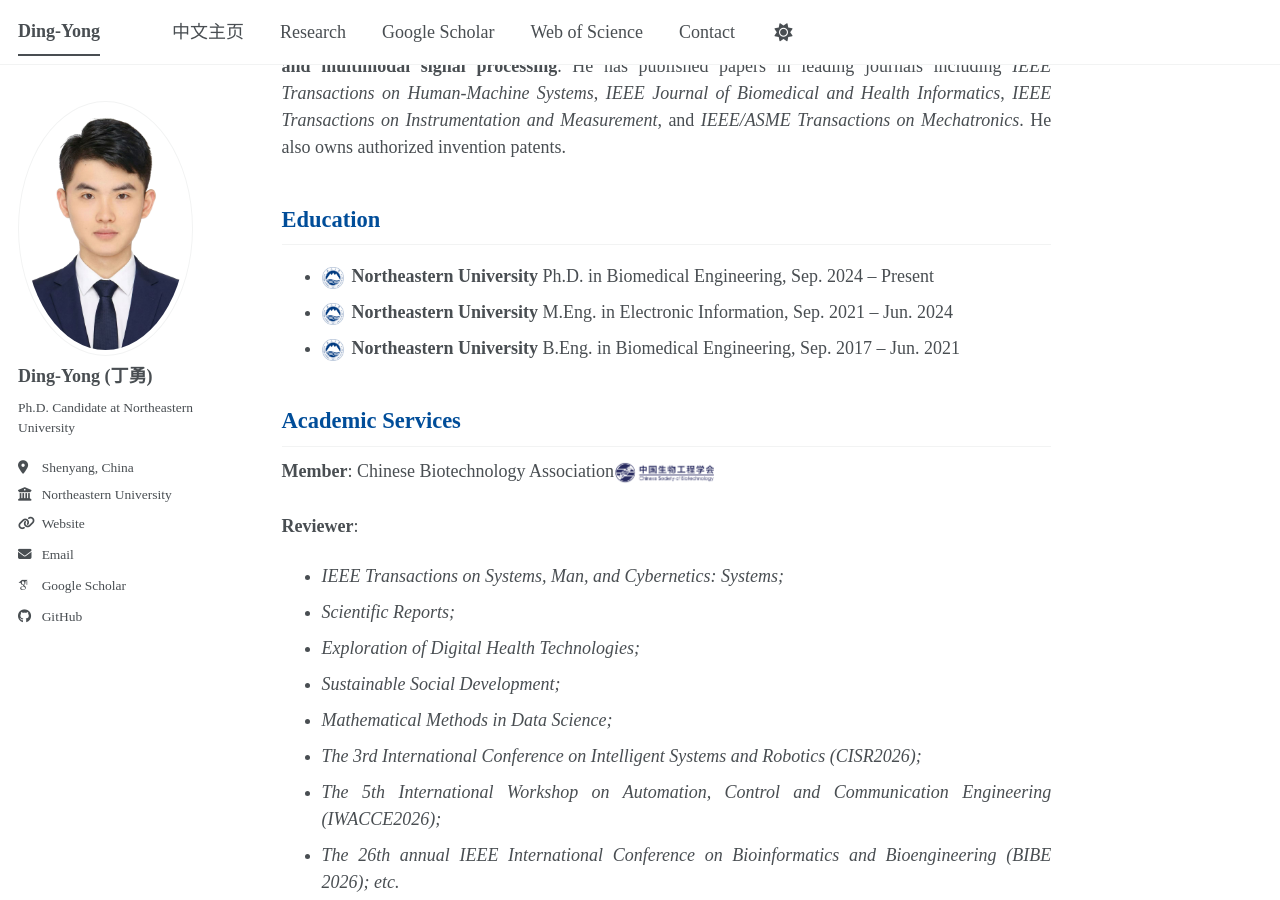
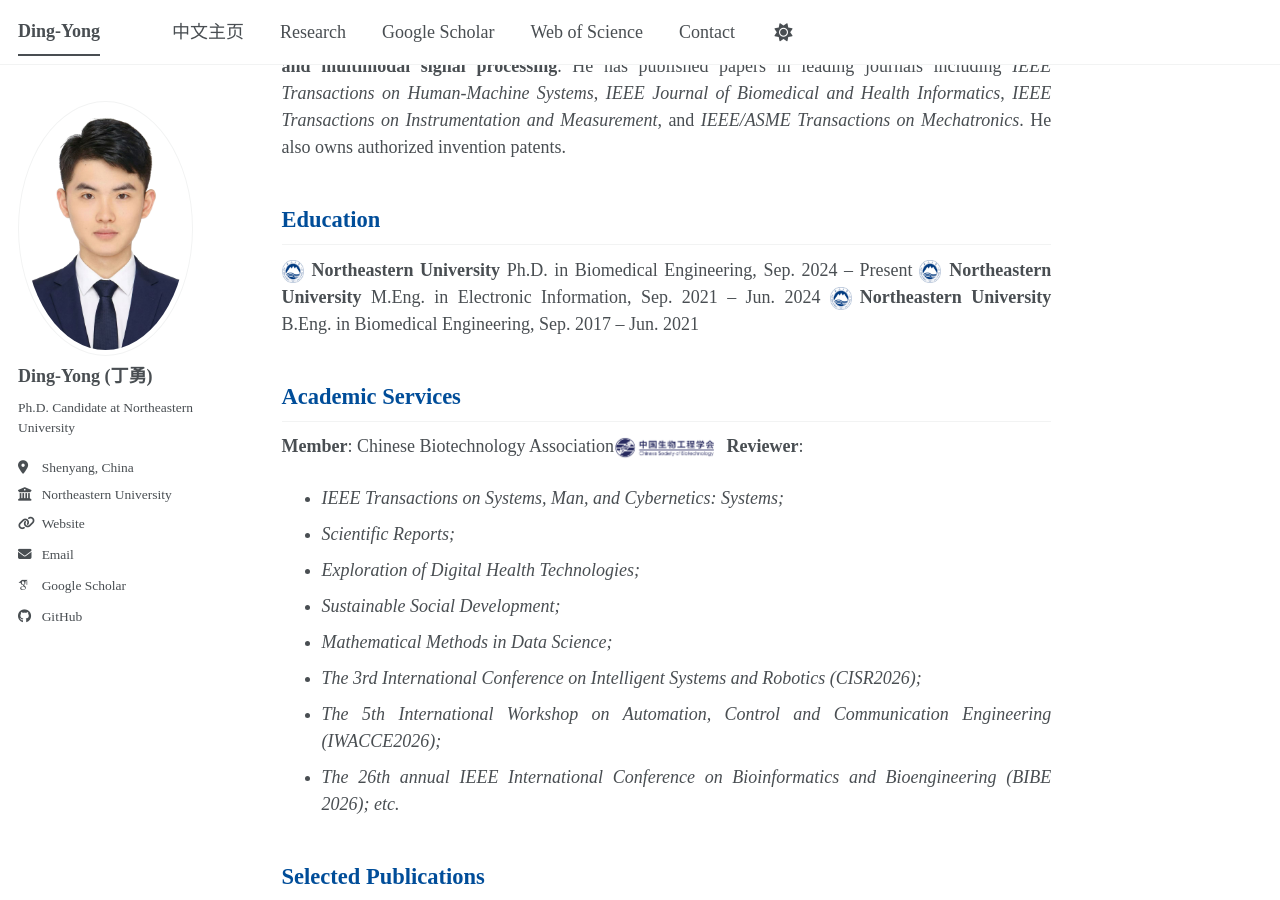
Before and after one commit to ding-yong/ding-yong.github.io, a Jekyll site: the page built from _pages/about.md, in a window 1280 px wide and 900 px high, scrolled down 317 px. Built offline with Jekyll 4.4.1, drawn with Linux system fonts in a browser that asks for light colours; some web fonts are replaced; a script bundle is joined from its source files by our own code; library files that are not in the unit come from our copies.

Commit message:
Update about.md

```diff
--- a/_pages/about.md
+++ b/_pages/about.md
@@ -12,14 +12,14 @@ Ding-Yong was born in October 1998, from Shandong Province, China. He is a CPC m
 His research focuses on **embodied intelligence, smart wearable devices, human motion perception, and multimodal signal processing**. He has published papers in leading journals including *IEEE Transactions on Human-Machine Systems*, *IEEE Journal of Biomedical and Health Informatics*, *IEEE Transactions on Instrumentation and Measurement*, and *IEEE/ASME Transactions on Mechatronics*. He also owns authorized invention patents.
 
 ## Education
--  <img src="/images/neu.png" alt="NEU校徽" style="width: 22px; height: auto; vertical-align: middle; margin-right: 8px;">**Northeastern University**  Ph.D. in Biomedical Engineering, Sep. 2024 – Present
--  <img src="/images/neu.png" alt="NEU校徽" style="width: 22px; height: auto; vertical-align: middle; margin-right: 8px;">**Northeastern University**  M.Eng. in Electronic Information, Sep. 2021 – Jun. 2024
--  <img src="/images/neu.png" alt="NEU校徽" style="width: 22px; height: auto; vertical-align: middle; margin-right: 8px;">**Northeastern University**  B.Eng. in Biomedical Engineering, Sep. 2017 – Jun. 2021
+  <img src="/images/neu.png" alt="NEU校徽" style="width: 22px; height: auto; vertical-align: middle; margin-right: 8px;">**Northeastern University**  Ph.D. in Biomedical Engineering, Sep. 2024 – Present
+  <img src="/images/neu.png" alt="NEU校徽" style="width: 22px; height: auto; vertical-align: middle; margin-right: 8px;">**Northeastern University**  M.Eng. in Electronic Information, Sep. 2021 – Jun. 2024
+  <img src="/images/neu.png" alt="NEU校徽" style="width: 22px; height: auto; vertical-align: middle; margin-right: 8px;">**Northeastern University**  B.Eng. in Biomedical Engineering, Sep. 2017 – Jun. 2021
 
 ## Academic Services
-**Member**: Chinese Biotechnology Association<img src="/images/CSBT.png" alt="中国生物工程学会" style="width: 100px; height: auto; vertical-align: middle; margin-right: 8px;"> <br>
-<br> **Reviewer**: <br>
-- *IEEE Transactions on Systems, Man, and Cybernetics: Systems;* <br style="line-height: 1.8;">
+**Member**: Chinese Biotechnology Association<img src="/images/CSBT.png" alt="中国生物工程学会" style="width: 100px; height: auto; vertical-align: middle; margin-right: 8px;">
+**Reviewer**: <br>
+- *IEEE Transactions on Systems, Man, and Cybernetics: Systems;* <br>
 - *Scientific Reports;* <br style="line-height: 1.8;">
 - *Exploration of Digital Health Technologies;* <br style="line-height: 1.8;">
 - *Sustainable Social Development;* <br style="line-height: 1.8;">
```
